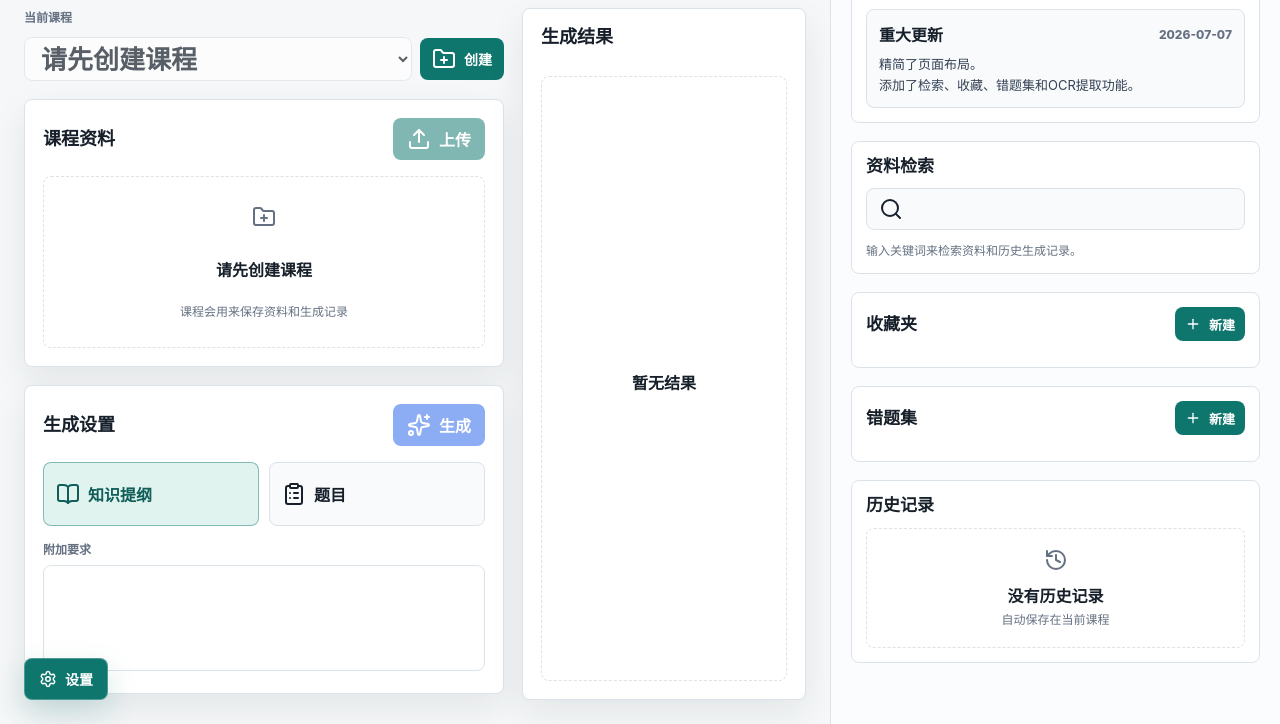
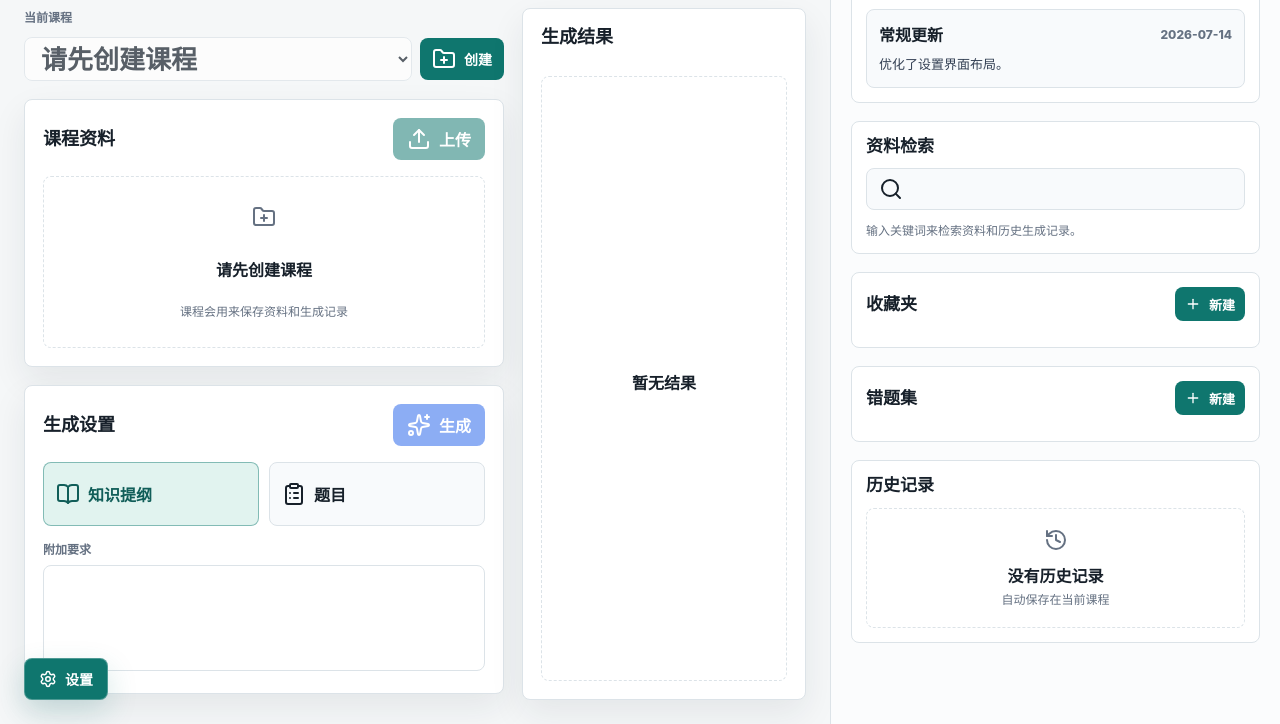
Before and after one commit to WyLAskTg/CourseForge, a website: page index.html in a window 1280 px wide. Shown: the part 76-800 px from the top of the page. Drawn offline with nearby package versions, Linux system fonts and the light colour scheme; no server answers.

Commit message:
Update settings layout and announcement

```diff
--- a/src/announcements.js
+++ b/src/announcements.js
@@ -1,9 +1,9 @@
 // Edit this file before the next public release.
 export const PRODUCT_ANNOUNCEMENTS = [
   {
-    id: "update-2026-07-07-overview",
-    date: "2026-07-07",
-    title: "重大更新 / Important Update",
-    body: "精简了页面布局。\n添加了检索、收藏、错题集和OCR提取功能。 / Streamlined the page layout.\nAdded search, wrong question collection, and OCR extraction features."
+    id: "update-2026-07-14-overview",
+    date: "2026-07-14",
+    title: "常规更新 / Regular Update",
+    body: "优化了设置界面布局。 / Optimized the layout of the settings interface."
   },
 ];
--- a/src/styles.css
+++ b/src/styles.css
@@ -449,6 +449,7 @@ textarea:focus {
 
 .settings-dialog {
   width: min(1180px, calc(100vw - 36px));
+  height: min(760px, calc(100vh - 36px));
   max-height: min(88vh, 900px);
   display: grid;
   grid-template-rows: auto minmax(0, 1fr);
```
